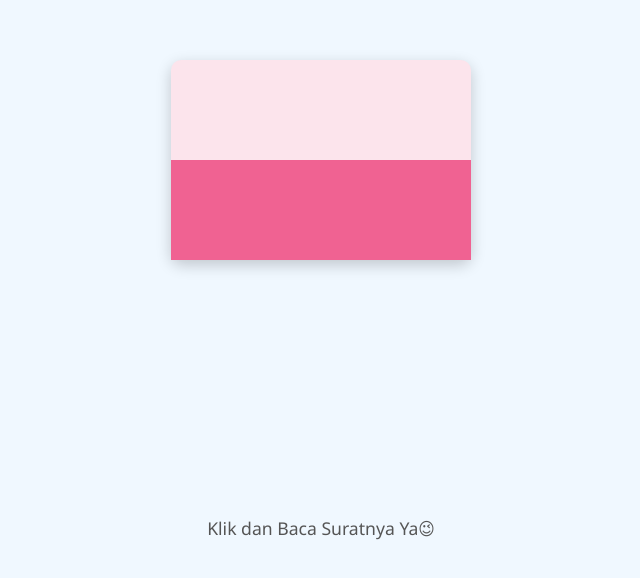
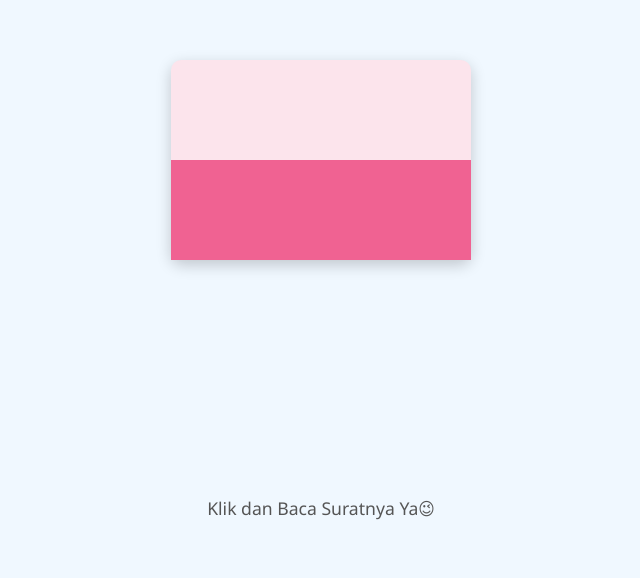
Before and after one commit to VanoWIjaya/aletters.github.io, a plain HTML site: page index.html in a window 1280 px wide. Shown: the part 240-818 px from the top of the page, without its empty margins (319-959 px from the left). Drawn offline with Linux system fonts and the light colour scheme.

Commit message:
Add files via upload

```diff
--- a/index.html
+++ b/index.html
@@ -6,7 +6,6 @@
     <meta name="viewport" content="width=device-width, initial-scale=1.0">
     <title>An Envelope for You!</title>
     <style>
-        /* Base styles for the page and layout */
         body {
             display: flex;
             justify-content: center;
@@ -14,13 +13,11 @@
             min-height: 100vh;
             margin: 0;
             background-color: #f0f8ff;
-            /* Light blue background */
             font-family: 'Segoe UI', Tahoma, Geneva, Verdana, sans-serif;
             overflow: hidden;
             position: relative;
         }
 
-        /* Container for the envelope and message */
         .envelope-container {
             width: 300px;
             height: 200px;
@@ -29,12 +26,10 @@
             z-index: 10;
         }
 
-        /* The envelope itself */
         .envelope {
             width: 100%;
             height: 100%;
             background-color: #fce4ec;
-            /* Light pink envelope */
             position: relative;
             border-radius: 10px;
             box-shadow: 0 5px 15px rgba(0, 0, 0, 0.2);
@@ -42,7 +37,6 @@
             transform-origin: center;
         }
 
-        /* The back flap of the envelope */
         .envelope::before,
         .envelope::after {
             content: '';
@@ -55,7 +49,6 @@
 
         .envelope::before {
             border-bottom-color: #f8bbd0;
-            /* Darker pink for back flap */
             border-bottom-width: 100px;
             border-top-width: 0;
             border-left-width: 0;
@@ -63,10 +56,8 @@
             z-index: 1;
         }
 
-        /* The top flap of the envelope */
         .envelope::after {
             border-top-color: #f06292;
-            /* Dark pink for top flap */
             border-top-width: 100px;
             border-bottom-width: 0;
             border-left-width: 0;
@@ -76,7 +67,6 @@
             transition: transform 0.5s ease;
         }
 
-        /* The letter inside the envelope */
         .letter {
             position: absolute;
             top: 0;
@@ -110,7 +100,6 @@
             line-height: 1.6;
         }
 
-        /* The opened state - activated by JavaScript */
         .envelope-container.open .envelope::after {
             transform: rotateX(180deg);
             z-index: 1;
@@ -126,14 +115,13 @@
             font-size: 1.1em;
             color: #555;
             position: absolute;
-            bottom: 20px;
+            bottom: 40px;
             width: 100%;
             opacity: 1;
             transition: opacity 0.5s ease;
             z-index: 5;
         }
 
-        /* Confetti effect */
         @keyframes confetti-fall {
             0% {
                 transform: translateY(-100vh) rotate(0deg);
@@ -189,11 +177,9 @@
             const envelope = document.querySelector('.envelope-container');
             const messageLabel = document.querySelector('.message-label');
 
-            // Only run the animation once
             if (!envelope.classList.contains('open')) {
                 envelope.classList.add('open');
                 createConfetti();
-                // Hide the "Tap to open!" message
             }
         }
 
```
